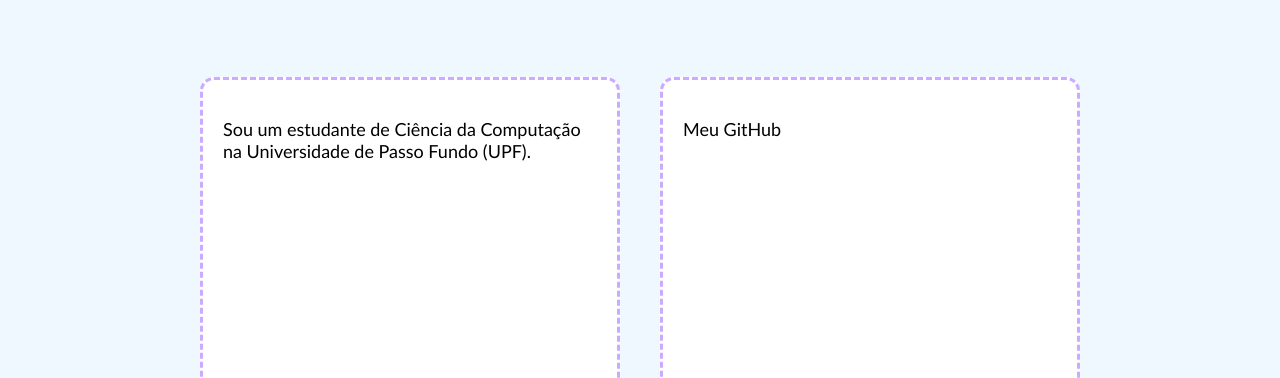
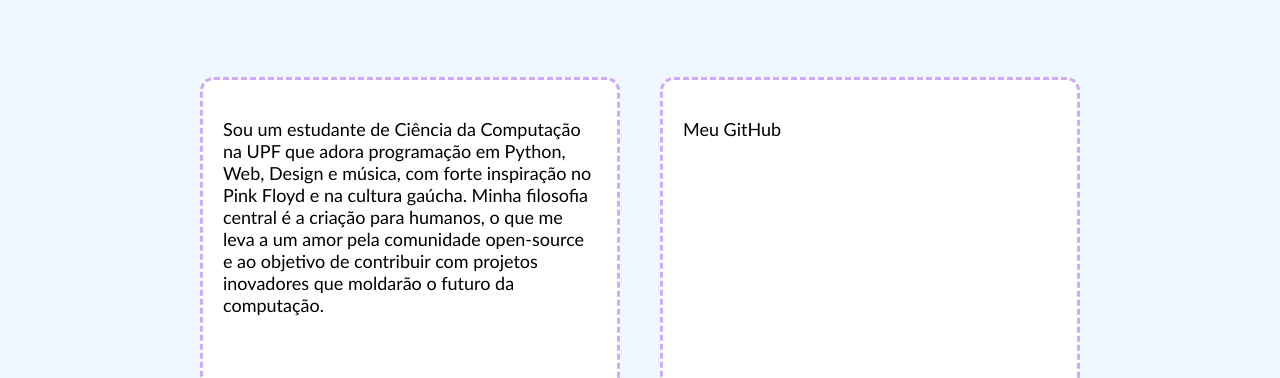
Before and after one commit to henriquecatani/portfolio, a plain HTML site: page index.html in a window 1280 px wide. Shown: the part 415-793 px from the top of the page. Drawn offline with nearby package versions, Linux system fonts and the light colour scheme.

Commit message:
Atualizar o index.html

```diff
--- a/index.html
+++ b/index.html
@@ -33,7 +33,7 @@
         <h2 class="spectral-regular">Bem vindo ao meu portfólio</h2>
 
         <div class="janelas-container">
-            <div class="janela"><p>Sou um estudante de Ciência da Computação na Universidade de Passo Fundo (UPF).</p></div>
+            <div class="janela"><p>Sou um estudante de Ciência da Computação na UPF que adora programação em Python, Web, Design e música, com forte inspiração no Pink Floyd e na cultura gaúcha. Minha filosofia central é a criação para humanos, o que me leva a um amor pela comunidade open-source e ao objetivo de contribuir com projetos inovadores que moldarão o futuro da computação.</p></div>
             <div class="janela"><p>Meu GitHub</p></div>
             <div class="janela"><p>Gosto de Pink Floyd</p></div>
             <div class="janela"></div>
```
